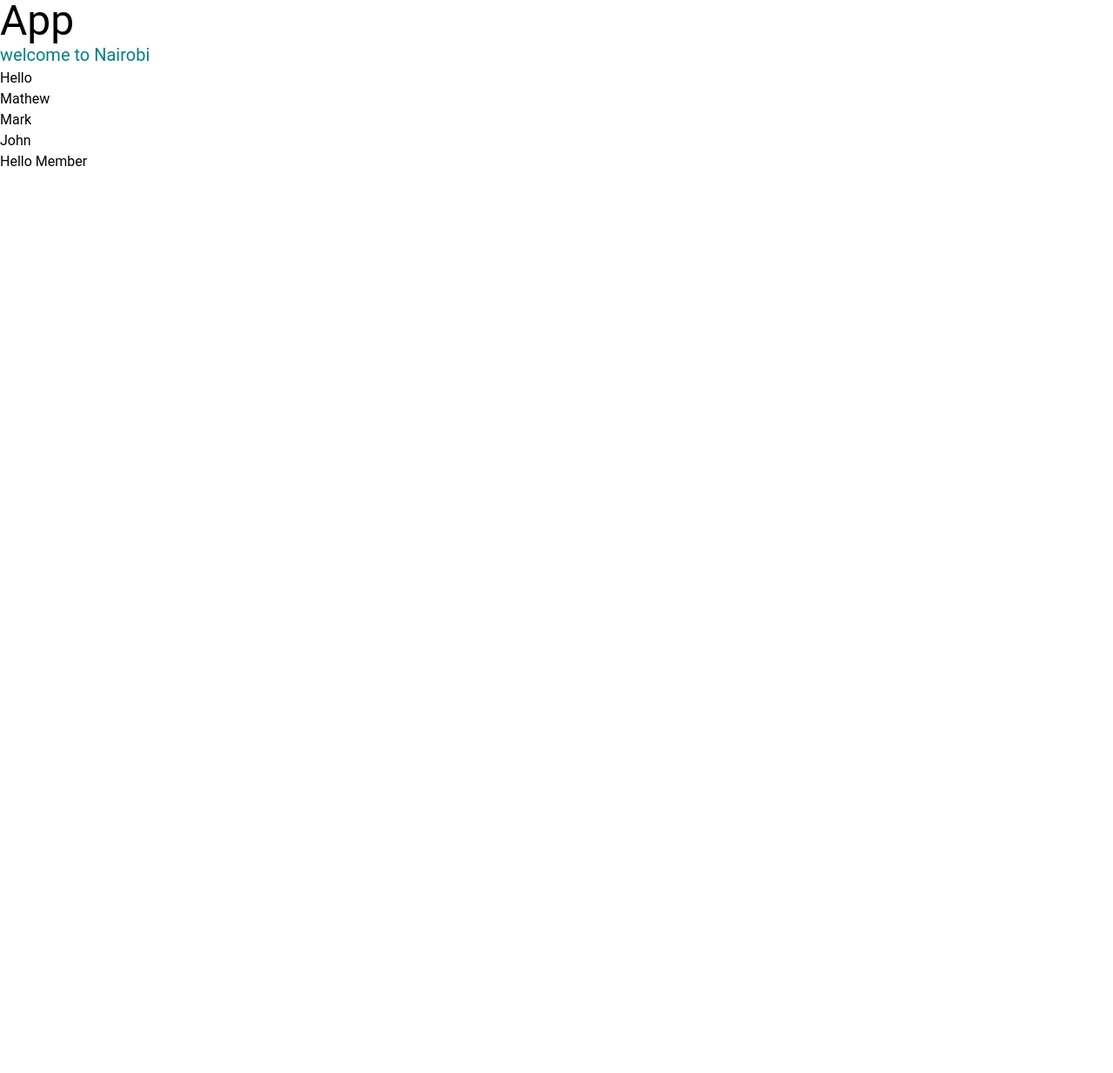
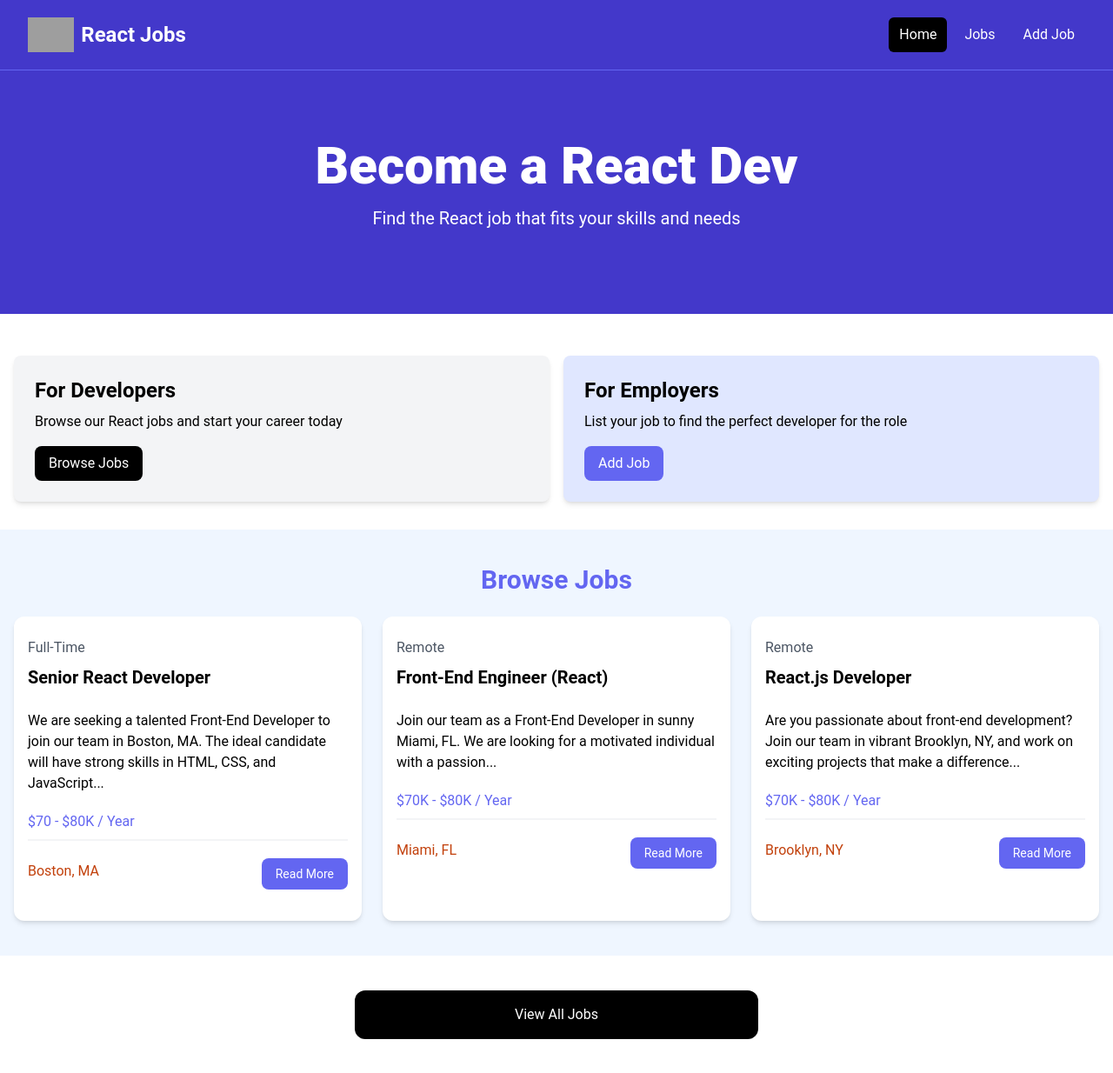
Before and after one commit to Mwimar/react-jobs, a React (Vite) app: page / in a window 1280 px wide. Shown: the whole page at 87% size. Before the commit the page ends 800 px from the top, so only its background shows below. Built offline with nearby package versions, Linux system fonts and the light colour scheme; grey boxes are pictures that could not be loaded.

Commit message:
frontend

```diff
--- a/src/App.jsx
+++ b/src/App.jsx
@@ -1,24 +1,209 @@
+import React from 'react'
+
 const App = () => {
-  const address = 'Nairobi';
-  const names = ['Mathew', 'Mark', 'John']
-  const isLoggedIn = true;
   return (
     <>
-    <div className='text-5xl'>
-      App
+     <nav class="bg-indigo-700 border-b border-indigo-500">
+      <div class="mx-auto max-w-7xl px-2 sm:px-6 lg:px-8">
+        <div class="flex h-20 items-center justify-between">
+          <div
+            class="flex flex-1 items-center justify-center md:items-stretch md:justify-start"
+          >
 
+            <a class="flex flex-shrink-0 items-center mr-4" href="/index.html">
+              <img
+                class="h-10 w-auto"
+                src="images/logo.png"
+                alt="React Jobs"
+              />
+              <span class="hidden md:block text-white text-2xl font-bold ml-2"
+                >React Jobs</span
+              >
+            </a>
+            <div class="md:ml-auto">
+              <div class="flex space-x-2">
+                <a
+                  href="/index.html"
+                  class="text-white bg-black hover:bg-gray-900 hover:text-white rounded-md px-3 py-2"
+                  >Home</a
+                >
+                <a
+                  href="/jobs.html"
+                  class="text-white hover:bg-gray-900 hover:text-white rounded-md px-3 py-2"
+                  >Jobs</a
+                >
+                <a
+                  href="/add-job.html"
+                  class="text-white hover:bg-gray-900 hover:text-white rounded-md px-3 py-2"
+                  >Add Job</a
+                >
+              </div>
+            </div>
+          </div>
+        </div>
       </div>
-      <p style={{color:'teal', fontSize:'20px'}}>welcome to { address}</p>
-      <p>Hello</p>
-      <ul>
-        {names.map((name, index) => (
-          <li key={index}>{name }</li>
-        ))}
-      </ul>
-      {isLoggedIn && <h1>Hello Member</h1>}
+    </nav>
 
+    {/* <!-- Hero --> */}
+    <section class="bg-indigo-700 py-20 mb-4">
+      <div
+        class="max-w-7xl mx-auto px-4 sm:px-6 lg:px-8 flex flex-col items-center"
+      >
+        <div class="text-center">
+          <h1
+            class="text-4xl font-extrabold text-white sm:text-5xl md:text-6xl"
+          >
+            Become a React Dev
+          </h1>
+          <p class="my-4 text-xl text-white">
+            Find the React job that fits your skills and needs
+          </p>
+        </div>
+      </div>
+    </section>
+
+    {/* <!-- Developers and Employers --> */}
+    <section class="py-4">
+      <div class="container-xl lg:container m-auto">
+        <div class="grid grid-cols-1 md:grid-cols-2 gap-4 p-4 rounded-lg">
+          <div class="bg-gray-100 p-6 rounded-lg shadow-md">
+            <h2 class="text-2xl font-bold">For Developers</h2>
+            <p class="mt-2 mb-4">
+              Browse our React jobs and start your career today
+            </p>
+            <a
+              href="/jobs.html"
+              class="inline-block bg-black text-white rounded-lg px-4 py-2 hover:bg-gray-700"
+            >
+              Browse Jobs
+            </a>
+          </div>
+          <div class="bg-indigo-100 p-6 rounded-lg shadow-md">
+            <h2 class="text-2xl font-bold">For Employers</h2>
+            <p class="mt-2 mb-4">
+              List your job to find the perfect developer for the role
+            </p>
+            <a
+              href="/add-job.html"
+              class="inline-block bg-indigo-500 text-white rounded-lg px-4 py-2 hover:bg-indigo-600"
+            >
+              Add Job
+            </a>
+          </div>
+        </div>
+      </div>
+    </section>
+
+    {/* <!-- Browse Jobs --> */}
+    <section class="bg-blue-50 px-4 py-10">
+      <div class="container-xl lg:container m-auto">
+        <h2 class="text-3xl font-bold text-indigo-500 mb-6 text-center">
+          Browse Jobs
+        </h2>
+        <div class="grid grid-cols-1 md:grid-cols-3 gap-6">
+          {/* <!-- Job Listing 1 --> */}
+          <div class="bg-white rounded-xl shadow-md relative">
+            <div class="p-4">
+              <div class="mb-6">
+                <div class="text-gray-600 my-2">Full-Time</div>
+                <h3 class="text-xl font-bold">Senior React Developer</h3>
+              </div>
+
+              <div class="mb-5">
+               We are seeking a talented Front-End Developer to join our team in Boston, MA. The ideal candidate will have strong skills in HTML, CSS, and JavaScript...
+              </div>
+
+              <h3 class="text-indigo-500 mb-2">$70 - $80K / Year</h3>
+
+              <div class="border border-gray-100 mb-5"></div>
+
+              <div class="flex flex-col lg:flex-row justify-between mb-4">
+                <div class="text-orange-700 mb-3">
+                  <i class="fa-solid fa-location-dot text-lg"></i>
+                  Boston, MA
+                </div>
+                <a
+                  href="job.html"
+                  class="h-[36px] bg-indigo-500 hover:bg-indigo-600 text-white px-4 py-2 rounded-lg text-center text-sm"
+                >
+                 Read More
+                </a>
+              </div>
+            </div>
+          </div>
+          {/* <!-- Job Listing 2 --> */}
+          <div class="bg-white rounded-xl shadow-md relative">
+            <div class="p-4">
+              <div class="mb-6">
+                <div class="text-gray-600 my-2">Remote</div>
+                <h3 class="text-xl font-bold">Front-End Engineer (React)</h3>
+              </div>
+
+              <div class="mb-5">
+               Join our team as a Front-End Developer in sunny Miami, FL. We are looking for a motivated individual with a passion...
+              </div>
+
+              <h3 class="text-indigo-500 mb-2">$70K - $80K / Year</h3>
+
+              <div class="border border-gray-100 mb-5"></div>
+
+              <div class="flex flex-col lg:flex-row justify-between mb-4">
+                <div class="text-orange-700 mb-3">
+                  <i class="fa-solid fa-location-dot text-lg"></i>
+                  Miami, FL
+                </div>
+                <a
+                  href="job.html"
+                  class="h-[36px] bg-indigo-500 hover:bg-indigo-600 text-white px-4 py-2 rounded-lg text-center text-sm"
+                >
+                 Read More
+                </a>
+              </div>
+            </div>
+          </div>
+          {/* <!-- Job Listing 3 --> */}
+          <div class="bg-white rounded-xl shadow-md relative">
+            <div class="p-4">
+              <div class="mb-6">
+                <div class="text-gray-600 my-2">Remote</div>
+                <h3 class="text-xl font-bold">React.js Developer</h3>
+              </div>
+
+              <div class="mb-5">
+                Are you passionate about front-end development? Join our team in vibrant Brooklyn, NY, and work on exciting projects that make a difference...
+              </div>
+
+              <h3 class="text-indigo-500 mb-2">$70K - $80K / Year</h3>
+
+              <div class="border border-gray-100 mb-5"></div>
+
+              <div class="flex flex-col lg:flex-row justify-between mb-4">
+                <div class="text-orange-700 mb-3">
+                  <i class="fa-solid fa-location-dot text-lg"></i>
+                  Brooklyn, NY
+                </div>
+                <a
+                  href="job.html"
+                  class="h-[36px] bg-indigo-500 hover:bg-indigo-600 text-white px-4 py-2 rounded-lg text-center text-sm"
+                >
+                 Read More
+                </a>
+              </div>
+            </div>
+          </div>
+        </div>
+      </div>
+    </section>
+
+    <section class="m-auto max-w-lg my-10 px-6">
+      <a
+        href="jobs.html"
+        class="block bg-black text-white text-center py-4 px-6 rounded-xl hover:bg-gray-700"
+        >View All Jobs</a
+      >
+    </section>
     </>
   )
 }
 
-export default App;
+export default App
```
